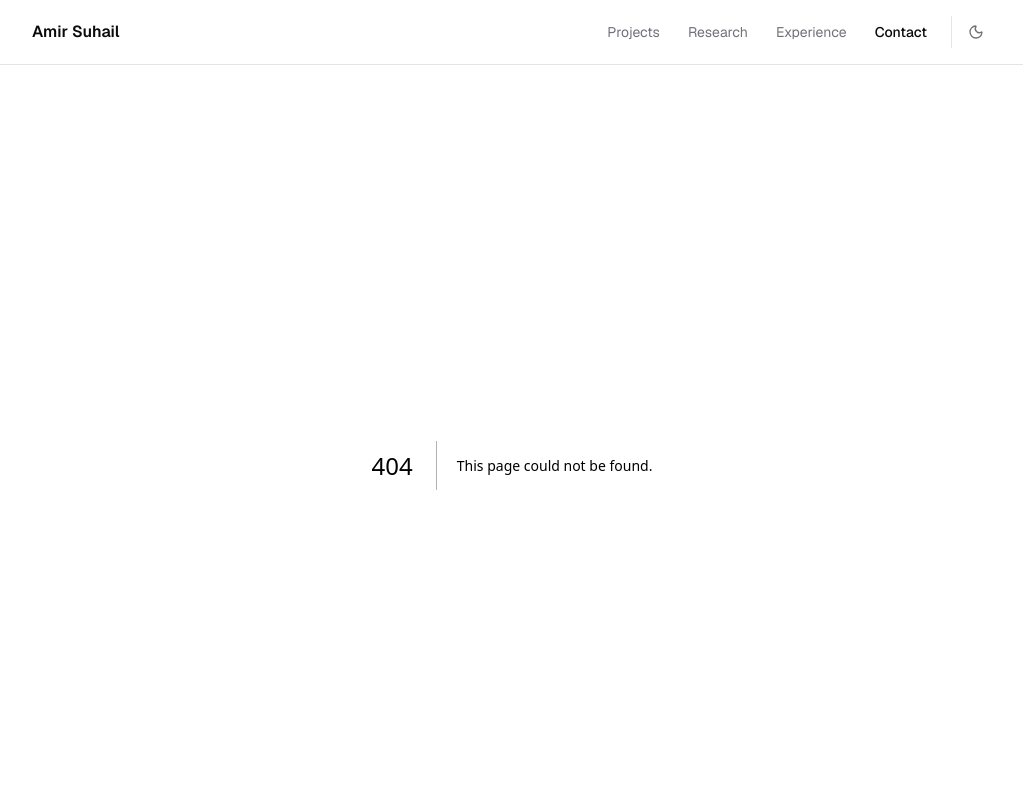
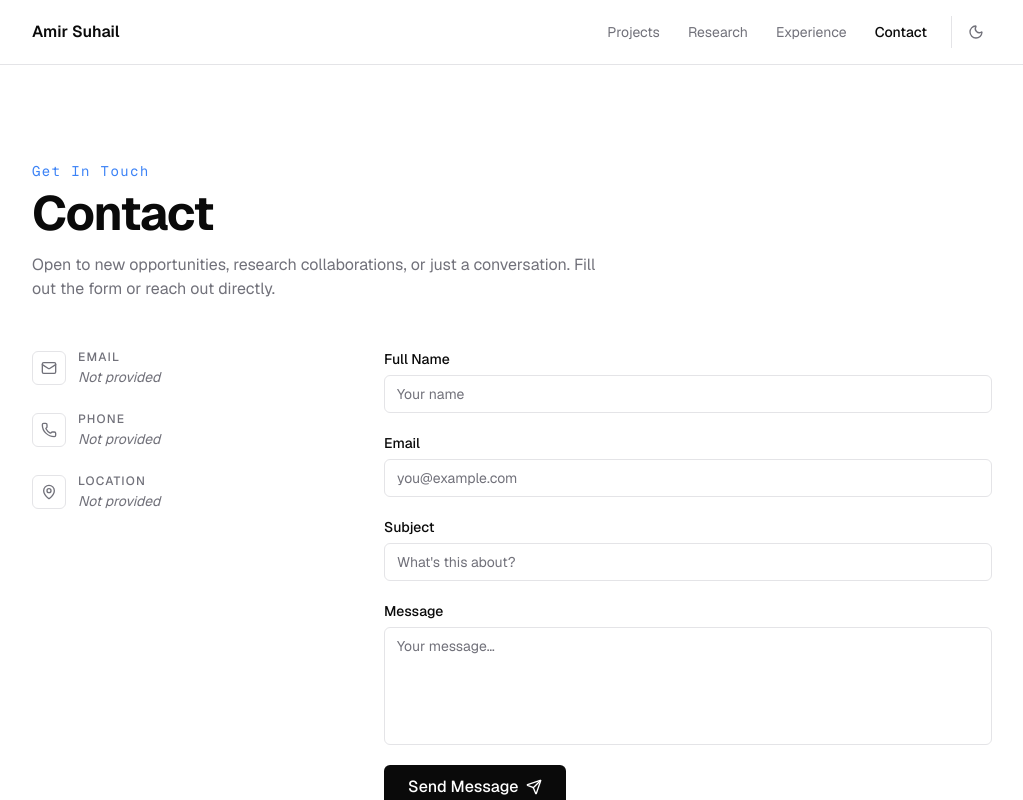
Before and after one commit to Amir-Suh/portfolio-website, a Next.js app: page /contact in a window 1280 px wide. Before the commit this address had no page. Shown: the top 800 px of the page, without its empty margins (128-1151 px from the left). Built offline with nearby package versions, Linux system fonts and the light colour scheme.

Commit message:
feat: Phase 7 contact page with form and info placeholders

```diff
--- /dev/null
+++ b/src/app/contact/page.tsx
@@ -0,0 +1,77 @@
+import type { Metadata } from "next";
+import { Mail, MapPin, Phone } from "lucide-react";
+import { Container } from "@/components/layout/container";
+import { Section } from "@/components/layout/section";
+import { ContactForm } from "@/components/contact/contact-form";
+
+export const metadata: Metadata = {
+  title: "Contact",
+  description: "Get in touch — open to opportunities and collaborations.",
+};
+
+const contactDetails = [
+  {
+    icon: Mail,
+    label: "Email",
+    value: "", // TODO: add email
+  },
+  {
+    icon: Phone,
+    label: "Phone",
+    value: "", // TODO: add phone number
+  },
+  {
+    icon: MapPin,
+    label: "Location",
+    value: "", // TODO: add location
+  },
+] as const;
+
+export default function ContactPage() {
+  return (
+    <Section>
+      <Container>
+        <div className="mb-12">
+          <p className="mb-2 font-mono text-sm tracking-widest text-accent">
+            Get In Touch
+          </p>
+          <h1 className="text-4xl font-bold tracking-tight text-foreground sm:text-5xl">
+            Contact
+          </h1>
+          <p className="mt-4 max-w-xl text-muted-foreground">
+            Open to new opportunities, research collaborations, or just a
+            conversation. Fill out the form or reach out directly.
+          </p>
+        </div>
+
+        <div className="grid gap-12 lg:grid-cols-[1fr_2fr]">
+          {/* Contact info */}
+          <div className="flex flex-col gap-6">
+            {contactDetails.map(({ icon: Icon, label, value }) => (
+              <div key={label} className="flex items-start gap-3">
+                <div className="mt-0.5 rounded-md border border-border p-2 text-muted-foreground">
+                  <Icon className="h-4 w-4" />
+                </div>
+                <div>
+                  <p className="text-xs font-medium uppercase tracking-widest text-muted-foreground">
+                    {label}
+                  </p>
+                  <p className="mt-0.5 text-sm text-foreground">
+                    {value || (
+                      <span className="text-muted-foreground italic">
+                        Not provided
+                      </span>
+                    )}
+                  </p>
+                </div>
+              </div>
+            ))}
+          </div>
+
+          {/* Form */}
+          <ContactForm />
+        </div>
+      </Container>
+    </Section>
+  );
+}
--- /dev/null
+++ b/src/components/contact/contact-form.tsx
@@ -0,0 +1,153 @@
+"use client";
+
+import { useState } from "react";
+import { Send } from "lucide-react";
+import { Button } from "@/components/ui/button";
+import { cn } from "@/lib/utils";
+
+type FormStatus = "idle" | "submitting" | "success" | "error";
+
+interface FormState {
+  name: string;
+  email: string;
+  subject: string;
+  message: string;
+}
+
+const initialState: FormState = {
+  name: "",
+  email: "",
+  subject: "",
+  message: "",
+};
+
+export function ContactForm() {
+  const [form, setForm] = useState<FormState>(initialState);
+  const [status, setStatus] = useState<FormStatus>("idle");
+
+  function handleChange(
+    e: React.ChangeEvent<HTMLInputElement | HTMLTextAreaElement>
+  ) {
+    setForm((prev) => ({ ...prev, [e.target.name]: e.target.value }));
+  }
+
+  async function handleSubmit(e: React.FormEvent) {
+    e.preventDefault();
+    setStatus("submitting");
+
+    // TODO: wire up email delivery (e.g. Resend, Formspree)
+    await new Promise((r) => setTimeout(r, 800));
+    setStatus("success");
+    setForm(initialState);
+  }
+
+  if (status === "success") {
+    return (
+      <div className="rounded-lg border border-border bg-muted/40 p-8 text-center">
+        <p className="text-lg font-semibold text-foreground">Message sent!</p>
+        <p className="mt-2 text-sm text-muted-foreground">
+          Thanks for reaching out. I&apos;ll get back to you soon.
+        </p>
+        <button
+          onClick={() => setStatus("idle")}
+          className="mt-4 text-sm text-accent hover:underline"
+        >
+          Send another message
+        </button>
+      </div>
+    );
+  }
+
+  return (
+    <form onSubmit={handleSubmit} className="flex flex-col gap-5" noValidate>
+      <Field label="Full Name" htmlFor="name">
+        <input
+          id="name"
+          name="name"
+          type="text"
+          required
+          value={form.name}
+          onChange={handleChange}
+          placeholder="Your name"
+          className={inputClass}
+        />
+      </Field>
+
+      <Field label="Email" htmlFor="email">
+        <input
+          id="email"
+          name="email"
+          type="email"
+          required
+          value={form.email}
+          onChange={handleChange}
+          placeholder="you@example.com"
+          className={inputClass}
+        />
+      </Field>
+
+      <Field label="Subject" htmlFor="subject">
+        <input
+          id="subject"
+          name="subject"
+          type="text"
+          required
+          value={form.subject}
+          onChange={handleChange}
+          placeholder="What's this about?"
+          className={inputClass}
+        />
+      </Field>
+
+      <Field label="Message" htmlFor="message">
+        <textarea
+          id="message"
+          name="message"
+          required
+          rows={5}
+          value={form.message}
+          onChange={handleChange}
+          placeholder="Your message…"
+          className={cn(inputClass, "resize-none")}
+        />
+      </Field>
+
+      <Button
+        type="submit"
+        size="lg"
+        disabled={status === "submitting"}
+        className="self-start"
+      >
+        {status === "submitting" ? (
+          "Sending…"
+        ) : (
+          <>
+            Send Message <Send className="ml-2 h-4 w-4" />
+          </>
+        )}
+      </Button>
+    </form>
+  );
+}
+
+const inputClass =
+  "w-full rounded-md border border-border bg-background px-3 py-2 text-sm text-foreground placeholder:text-muted-foreground focus:outline-none focus:ring-2 focus:ring-accent transition-colors";
+
+function Field({
+  label,
+  htmlFor,
+  children,
+}: {
+  label: string;
+  htmlFor: string;
+  children: React.ReactNode;
+}) {
+  return (
+    <div className="flex flex-col gap-1.5">
+      <label htmlFor={htmlFor} className="text-sm font-medium text-foreground">
+        {label}
+      </label>
+      {children}
+    </div>
+  );
+}
```
